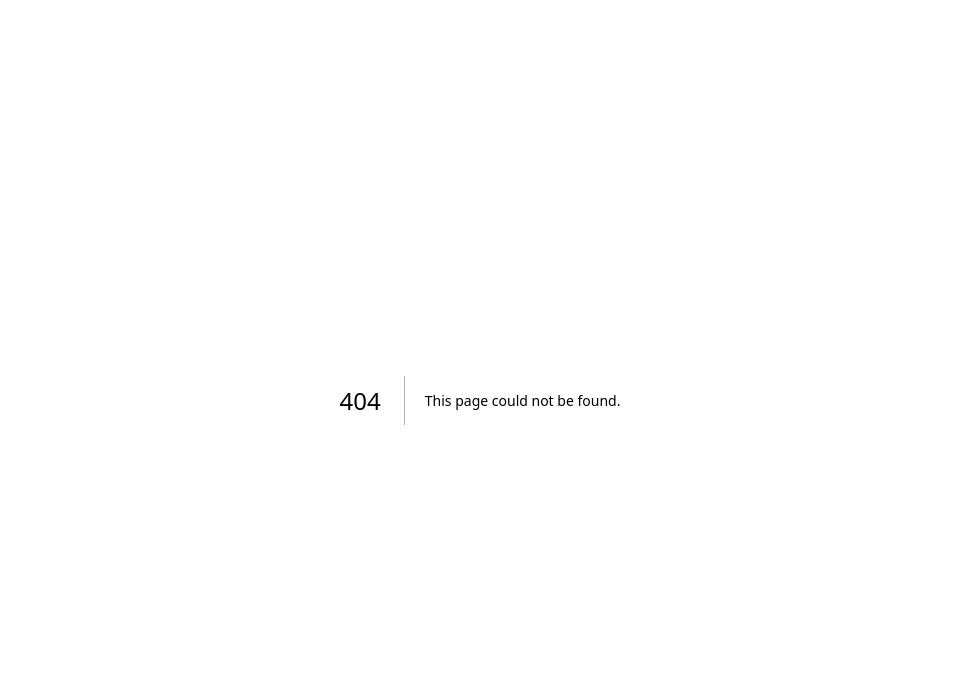
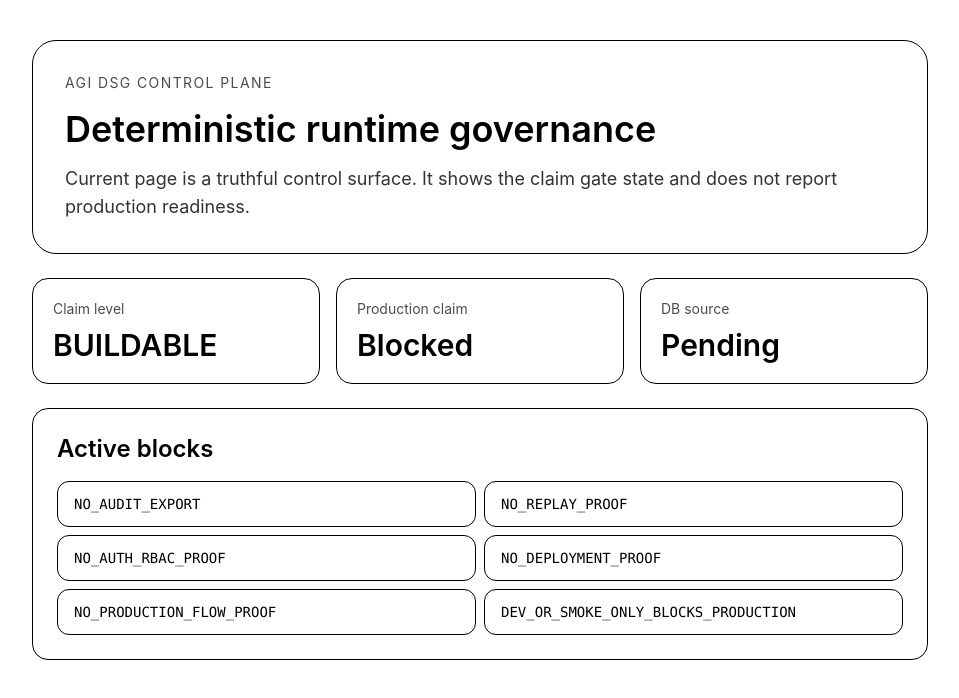
Before and after one commit to tdealer01-crypto/dsg-one-v1, a Next.js app: page /agi in a window 1280 px wide. Before the commit this address had no page. Shown: the top 698 px of the page, without its empty margins (160-1119 px from the left). Built offline with nearby package versions, Linux system fonts and the light colour scheme.

Commit message:
Add AGI DSG control page

```diff
--- /dev/null
+++ b/app/agi/page.tsx
@@ -0,0 +1,54 @@
+import { evaluateDsgClaimGate } from '@/lib/dsg/runtime/claim-gate';
+
+const claim = evaluateDsgClaimGate({
+  hasEvidence: true,
+  hasAuditExport: false,
+  hasReplayProof: false,
+  hasAuthRbacProof: false,
+  hasDeploymentProof: false,
+  hasProductionFlowProof: false,
+  usesMockState: false,
+  isDevOrSmokeOnly: true,
+});
+
+export default function AgiDsgPage() {
+  return (
+    <main className="min-h-screen px-6 py-10">
+      <section className="mx-auto max-w-4xl space-y-6">
+        <div className="rounded-3xl border p-8">
+          <p className="text-sm uppercase tracking-widest opacity-70">AGI DSG Control Plane</p>
+          <h1 className="mt-4 text-4xl font-semibold">Deterministic runtime governance</h1>
+          <p className="mt-4 text-lg opacity-80">
+            Current page is a truthful control surface. It shows the claim gate state and does not report production readiness.
+          </p>
+        </div>
+
+        <div className="grid gap-4 md:grid-cols-3">
+          <div className="rounded-2xl border p-5">
+            <p className="text-sm opacity-70">Claim level</p>
+            <p className="mt-2 text-3xl font-semibold">{claim.level}</p>
+          </div>
+          <div className="rounded-2xl border p-5">
+            <p className="text-sm opacity-70">Production claim</p>
+            <p className="mt-2 text-3xl font-semibold">Blocked</p>
+          </div>
+          <div className="rounded-2xl border p-5">
+            <p className="text-sm opacity-70">DB source</p>
+            <p className="mt-2 text-3xl font-semibold">Pending</p>
+          </div>
+        </div>
+
+        <div className="rounded-2xl border p-6">
+          <h2 className="text-2xl font-semibold">Active blocks</h2>
+          <ul className="mt-4 grid gap-2 md:grid-cols-2">
+            {claim.blocks.map((block) => (
+              <li key={block} className="rounded-xl border px-4 py-3 font-mono text-sm">
+                {block}
+              </li>
+            ))}
+          </ul>
+        </div>
+      </section>
+    </main>
+  );
+}
```
